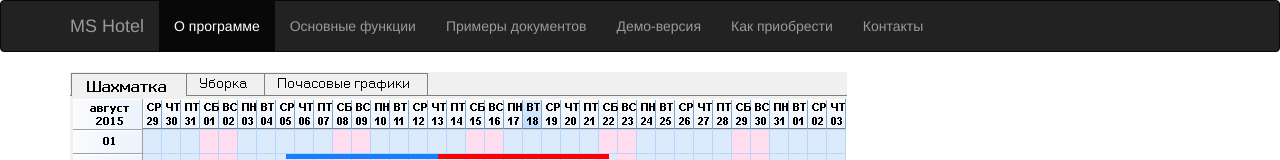
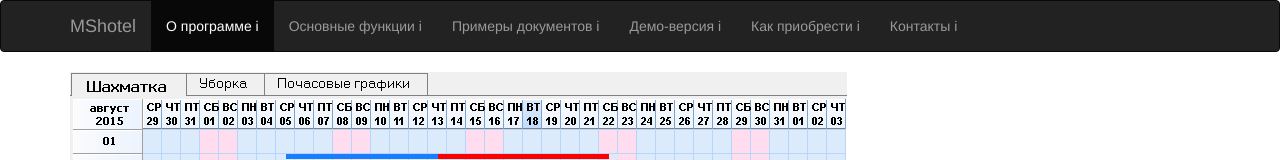
Before and after one commit to AndreyPr1982/mshotel, a website: page app/index.html in a window 1280 px wide. Shown: the top 160 px of the page. Drawn offline with Linux system fonts and the light colour scheme.

Commit message:
Test commit

```diff
--- a/app/index.html
+++ b/app/index.html
@@ -29,7 +29,7 @@
             <span class="icon-bar"></span>
             <span class="icon-bar"></span>
           </button>
-          <a class="navbar-brand" href="#/">MS Hotel</a>
+          <a class="navbar-brand" href="#/">MShotel</a>
         </div>
         <div class="collapse navbar-collapse" id="navbar-collapse-1">
           <ul class="nav navbar-nav">
@@ -37,7 +37,7 @@
                 ng-class="{ active: isActive(menuItem.route) }">
               <a href="#{{ menuItem.route }}">
                 {{ menuItem.text }}
-              </a>
+i              </a>
             </li>
           </ul>
         </div>
```
